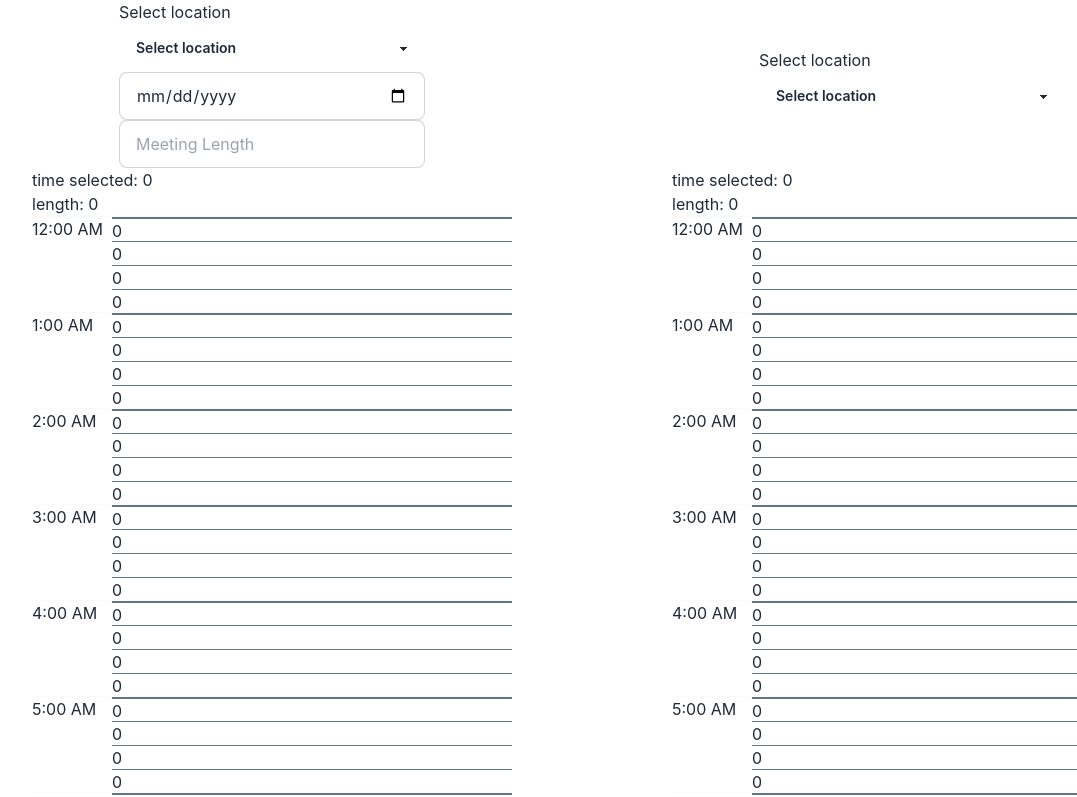
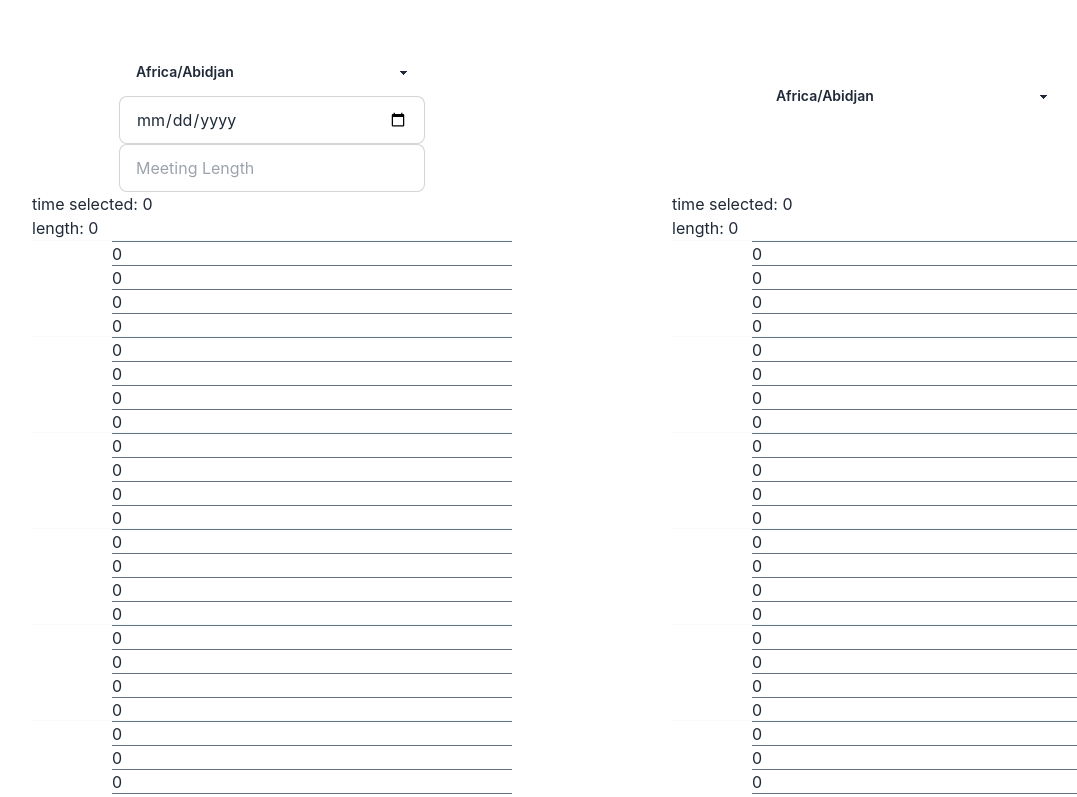
Before and after one commit to TimChinenov/global-calendar, a React (Create React App) app: page / in a window 1280 px wide. Shown: the top 797 px of the page, without its empty margins (48-1125 px from the left). Built offline with nearby package versions, Linux system fonts and the light colour scheme.

Commit message:
Got time conversion between timezones complete

```diff
--- a/src/calendar-compare/calendar-compare.tsx
+++ b/src/calendar-compare/calendar-compare.tsx
@@ -1,7 +1,7 @@
-import { DateInput } from "date-picker-svelte";
 import moment, { MomentZone } from "moment-timezone";
 import { useState } from "react";
 import Calendar from "../calendar/calendar";
+import { Meeting } from "../dtos/meeting";
 
 export function CalendarCompare() {
     const [firstLocation, setFirstLocation] = useState('Select location');
@@ -18,26 +18,20 @@ export function CalendarCompare() {
     const timezonesSelection: any[] = []
     timezones.forEach((timezone) => {
         timezonesSelection.push(
-            <option>{timezone}</option>
+            <option key={timezone}>{timezone}</option>
         )
     })
 
     return(
         <div className="grid grid-cols-2 place-items-center">
             <div className="grid-rows-4">
-                <div>
-                    <p>{ firstLocation }</p>
-                    <p>{ firstTimezone?.offsets[0]}</p>
-                </div>
-
-                <div>
+                <div className="pt-12">
                     <select
                         className="select w-full max-w-xs"
                         onChange={(event) => {
                             setFirstLocation(event.target.value)
                             setFirstTimezone(moment.tz.zone(event.target.value))
                         }}>
-                        <option disabled selected>Select location</option>
                         { timezonesSelection }
                     </select>
                 </div>
@@ -58,27 +52,40 @@ export function CalendarCompare() {
             </div>
 
             <div className="grid-rows-3">
-                <p>{ secondLocation }</p>
-                <p>{ secondTimezone?.offsets[0]}</p>
                 <select
                     className="select w-full max-w-xs"
                     onChange={(event) => {
                         setSecondLoaction(event.target.value)
                         setSecondTimezone(moment.tz.zone(event.target.value))
                     }}>
-                    <option disabled selected>Select location</option>
                     { timezonesSelection }
                 </select>
             </div>
 
 
             <div className="w-3/4">
-                <Calendar meetingLength={meetingLength} offset={0} date={date}/>
+                <Calendar
+                    calendarId={1}
+                    meeting={getMeeting(firstTimezone ?? null, meetingLength)}
+                    date={date}
+                    timezone={firstTimezone ?? null} />
             </div>
 
             <div className="w-3/4">
-                <Calendar meetingLength={meetingLength} offset={0} date={date}/>
+                <Calendar
+                    calendarId={2}
+                    meeting={getMeeting(secondTimezone ?? null, meetingLength)}
+                    date={date}
+                    timezone={secondTimezone ?? null}
+                    comparedTimezone={firstTimezone ?? null}/>
             </div>
         </div>
     )
 }
+
+function getMeeting(timezone: MomentZone | null, length: number): Meeting {
+    return {
+        timezone: timezone,
+        length: length
+    }
+}
--- a/src/calendar/calendar.tsx
+++ b/src/calendar/calendar.tsx
@@ -1,22 +1,39 @@
+import moment from "moment";
+import { Moment, MomentZone } from "moment-timezone";
 import { useState } from "react";
+import { Meeting } from "../dtos/meeting";
 
-export default function Calendar(
-    {
-        meetingLength = 0,
-        offset = 0,
+export default function Calendar({
+        calendarId,
+        meeting,
         date,
-    } : { meetingLength: number, offset: number, date: Date}) {
+        timezone,
+        comparedTimezone,
+    } : {
+        calendarId: number,
+        meeting: Meeting,
+        date: Date,
+        timezone: MomentZone | null,
+        comparedTimezone?: MomentZone | null}) {
 
     const [boxStart, setBoxStart] = useState(0);
 
     let hourSections: any[] = []
 
+    let startTime: Moment = moment.tz(timezone?.name ?? "")?.startOf("day")
+
+    if (comparedTimezone) {
+        startTime = moment.tz(comparedTimezone?.name ?? "")?.startOf("day")
+    }
+
+    let convertedStartTime: Moment = startTime?.tz(timezone?.name ?? "") ?? null;
+
     for(var count = 0; count < 25; count++) {
         const currentCount = count * 10
         hourSections.push(
-            <div className="grid grid-cols-6">
+            <div key={`${calendarId}-${count}`} className="grid grid-cols-6">
                 <div className="col-span-1 border-t-[1px] border-t-slate-50 border-b-slate-50">
-                    { incrementToTime(count, 1) }
+                    { count == 0 ? convertedStartTime?.format("hh:mm a") : incrementToTime(convertedStartTime)  }
                 </div>
                 <div className="
                     col-span-5
@@ -24,14 +41,14 @@ export default function Calendar(
                     h-24
                     border-t-[1px] border-t-slate-50 border-b-slate-50">
                     <div
-                        className="relative h-6 border-t-[1px] border-t-slate-500 border-b-slate-500 hover:border-t-red-300 border-t-[2px]"
+                        className="relative h-6 border-t-[1px] border-t-slate-500 border-b-slate-500 hover:border-t-red-300 border-t-[1px]"
                         onClick={() => {
                             setBoxStart(currentCount + 2)
                         }}>
                             { (boxStart && boxStart == currentCount + 2) &&
                                 <div
                                     className={`w-3/4 border-red-500 bg-cyan-500 absolute z-10 rounded mx-6`}
-                                    style={{height: `${24 * meetingLength}px`}}>
+                                    style={{height: `${24 * meeting.length}px`}}>
                                 </div>
                             }
                     </div>
@@ -43,7 +60,7 @@ export default function Calendar(
                             { (boxStart && boxStart == currentCount + 4) &&
                                 <div
                                     className={`w-3/4 border-red-500 bg-cyan-500 absolute z-10 rounded mx-6`}
-                                    style={{height: `${24 * meetingLength}px`}}>
+                                    style={{height: `${24 * meeting.length}px`}}>
                                 </div>
                             }
                     </div>
@@ -55,7 +72,7 @@ export default function Calendar(
                             { (boxStart && boxStart == currentCount + 6) &&
                                 <div
                                     className={`w-3/4 border-red-500 bg-cyan-500 absolute z-10 rounded mx-6`}
-                                    style={{height: `${24 * meetingLength}px`}}>
+                                    style={{height: `${24 * meeting.length}px`}}>
                                 </div>
                             }
                     </div>
@@ -67,7 +84,7 @@ export default function Calendar(
                             { (boxStart && boxStart == currentCount + 8) &&
                                 <div
                                     className={`w-3/4 border-red-500 bg-cyan-500 absolute z-10 rounded mx-6`}
-                                    style={{height: `${24 * meetingLength}px`}}>
+                                    style={{height: `${24 * meeting.length}px`}}>
                                 </div>
                             }
                     </div>
@@ -79,7 +96,7 @@ export default function Calendar(
     return (
         <div className="h-full w-full">
             <h2>time selected: { boxStart }</h2>
-            <h2>length: { meetingLength }</h2>
+            <h2>length: { meeting.length }</h2>
             <div className="h-full w-full border-b-[1px]">
                 { hourSections }
             </div>
@@ -87,20 +104,8 @@ export default function Calendar(
     )
 }
 
-function incrementToTime(count: number, offset: number): string {
-    let isAfternoon = false
-    let time = "12:00"
+function incrementToTime(startTime: Moment): string {
+    startTime?.add(1, "hours");
 
-    if (count > 11) {
-        count = count - 12
-        isAfternoon = true
-    }
-
-    if (count != 0) {
-        time = `${count}:00`
-    }
-
-    time += isAfternoon ? " PM" : " AM"
-
-    return time
+    return startTime?.format("hh:mm a")
 }
--- /dev/null
+++ b/src/dtos/meeting.tsx
@@ -0,0 +1,6 @@
+import { MomentZone } from "moment-timezone";
+
+export interface Meeting {
+    timezone: MomentZone | null,
+    length: number,
+}
--- a/src/dtos/place.tsx
+++ /dev/null
@@ -1,3 +0,0 @@
-export interface Place {
-
-}
--- a/src/places-service/places-service.tsx
+++ /dev/null
@@ -1,11 +0,0 @@
-import { Place } from "../dtos/place";
-
-// returns autocomplete of places
-export function getPlaces(placeName: string): Place[] {
-    return []
-}
-
-// gets a Google Map place by its reference Id
-export function getPlace(placeReferenceId: string): Place {
-    return {}
-}
```
